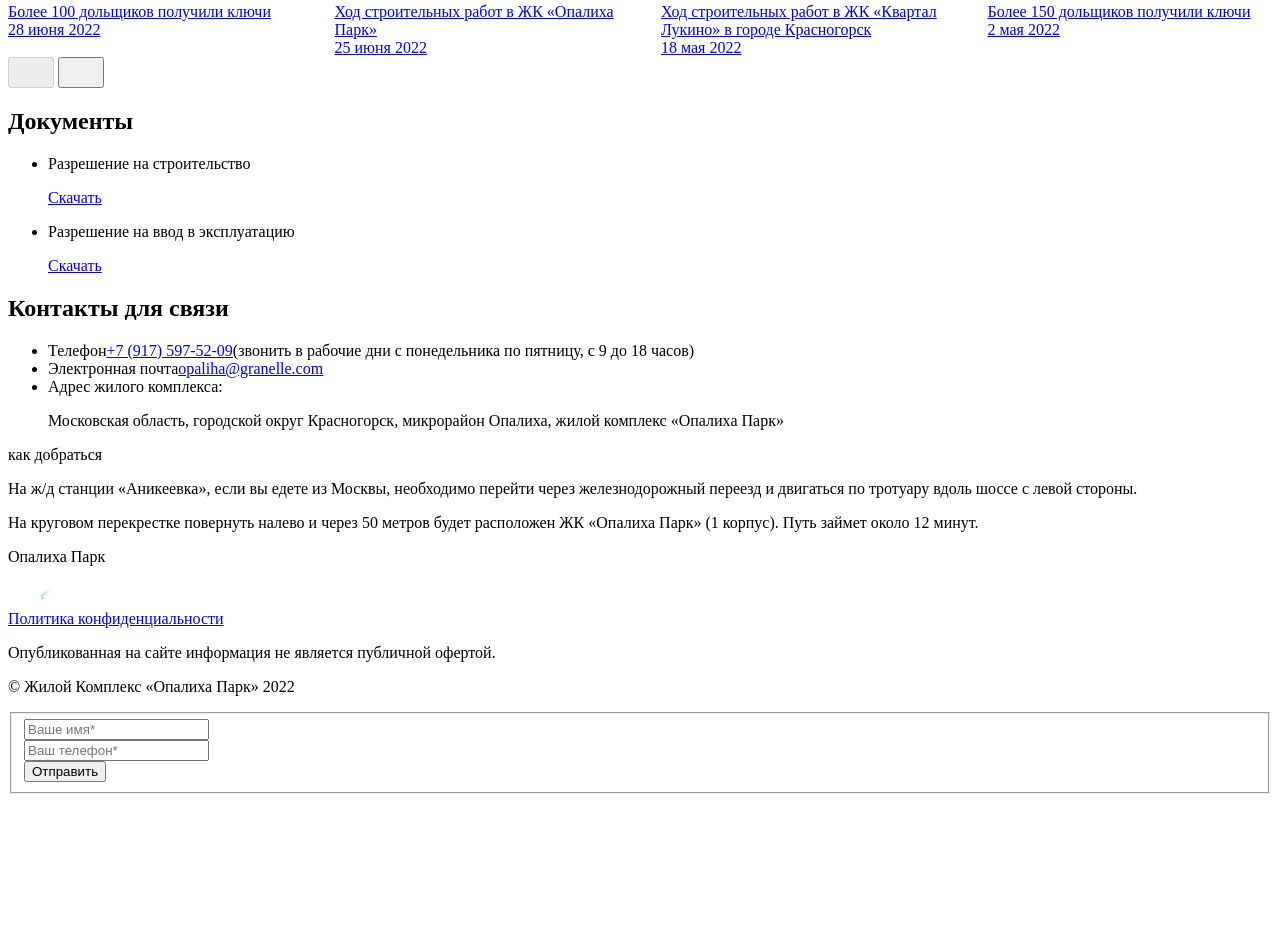
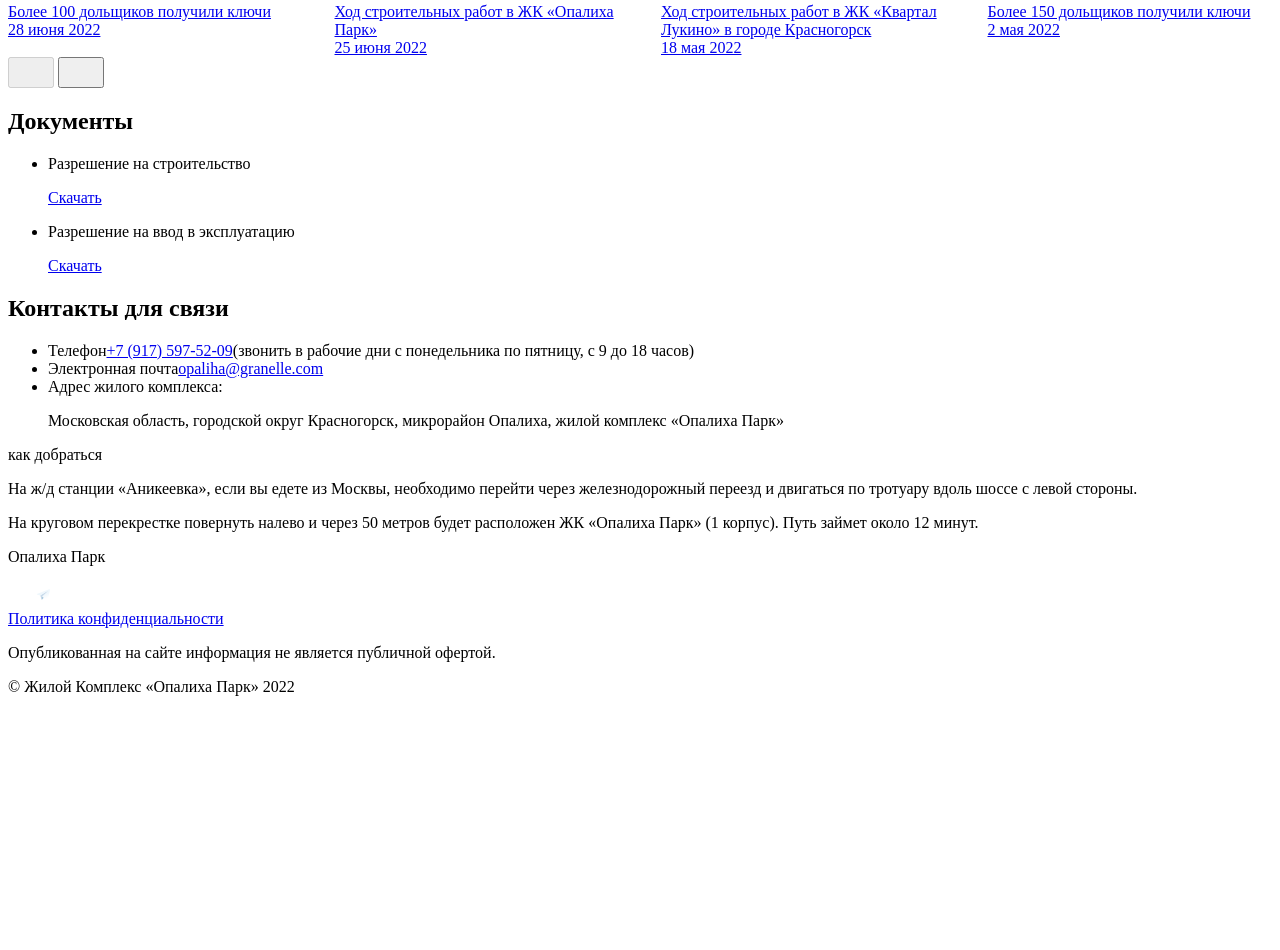
Before and after one commit to Ravil377/opaliha-park, a website built with webpack: page src/index.pug in a window 1280 px wide. Shown: the part 1768-2718 px from the top of the page. After the commit the page ends 2642 px from the top, so only its background shows below. Built offline with nearby package versions, Linux system fonts and the light colour scheme; files whose address does not match are found by name.

Commit message:
fix form

```diff
--- a/src/base/pug/base.pug
+++ b/src/base/pug/base.pug
@@ -27,7 +27,7 @@
             include ../../components/footer/footer
 
         //- Include callback
-        include ../../components/form/form--callback
+        //- include ../../components/form/form--callback
 
         a.go-top.go-top--js(href='#')
             +icon('arrow-up')
```
